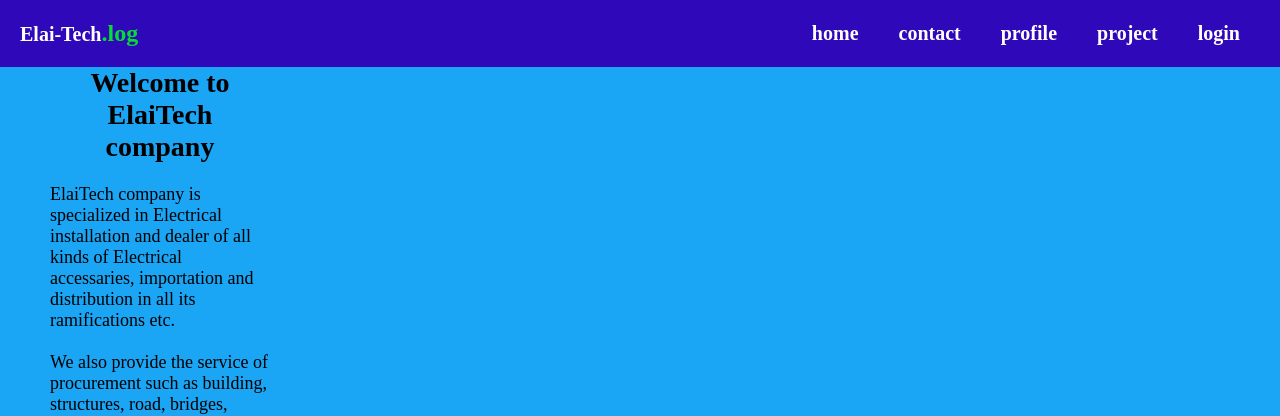
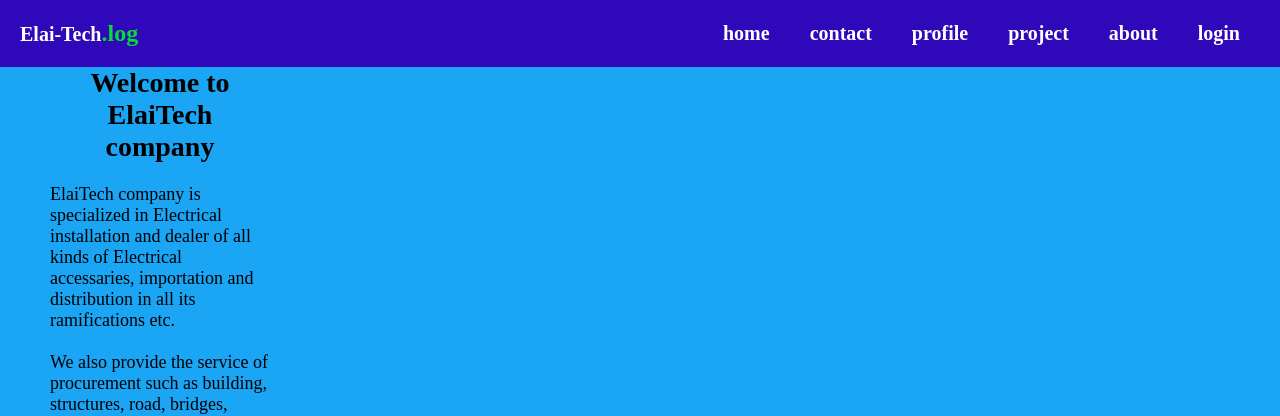
Before and after one commit to elitech25/djangoprofile, a Django app: page / in a window 1280 px wide. Shown: the top 416 px of the page. Run offline with Django 5.2, Linux system fonts and the light colour scheme.

Commit message:
about page

```diff
--- a/mypotfolio/settings.py
+++ b/mypotfolio/settings.py
@@ -24,7 +24,7 @@ BASE_DIR = Path(__file__).resolve().parent.parent
 SECRET_KEY = 'django-insecure-cezl^q7un&#lnarkrkun-$(#)elwpj%af+s@lmq8p%q02jy*15'
 
 # SECURITY WARNING: don't run with debug turned on in production!
-DEBUG = False
+DEBUG = True
 
 ALLOWED_HOSTS = ["127.0.0.1", ".vercel.app", ".now.sh"]
 
--- a/mypotfolio/urls.py
+++ b/mypotfolio/urls.py
@@ -27,6 +27,7 @@ urlpatterns = [
     path("ElaiTech/", views.profile, name="ElaiTech"),
     path("contact/", views.contact, name="contacts"),
     path("project/", include("project.urls")),
+    path("about/", views.about, name="About"),
     path("user/", include("user.urls"))
 
 ]
--- a/mypotfolio/views.py
+++ b/mypotfolio/views.py
@@ -8,3 +8,6 @@ def profile(request):
 
 def contact(request):
     return render(request, "contact.html")
+
+def about(request):
+    return render(request, "about.html")
--- a/templates/ElaiTech.html
+++ b/templates/ElaiTech.html
@@ -3,7 +3,6 @@
 {% load static %}
 
 {% block content %}
-
   <div class="profile">
     <section class="look">
       <div class="profile-box">
@@ -50,15 +49,13 @@
         </p>
       </div>
 
-<br>
+      <br />
       <div class="luv">
         <h2>Recent Projects</h2>
         <p>
           <strong>Project Name:</strong>5000 mega power station, shiroro hydro-power
         </p>
       </div>
-    </div>
     </section>
-
   </div>
 {% endblock %}
--- a/templates/layout.html
+++ b/templates/layout.html
@@ -14,9 +14,10 @@
         <nav>
             <ul>
                 <li><a href=" {% url "homepage" %}">home</a> </li>
-                 <li><a href="{% url "contacts" %}">contact</a> </li>
+                <li><a href="{% url "contacts" %}">contact</a> </li>
                 <li><a href=" {% url "ElaiTech" %}">profile</a> </li>
                 <li><a href=" {% url "allProjects" %}">project</a> </li>
+                <li><a href=" {% url "About" %}">about</a> </li>
 
 
                 <!--if the user is an admin show the add button so he can add more project done else don't show-->
```
Also changed, not shown: templates/about.html (added, +8 -0 lines). Lines whose indentation alone changed are shown as unchanged.
